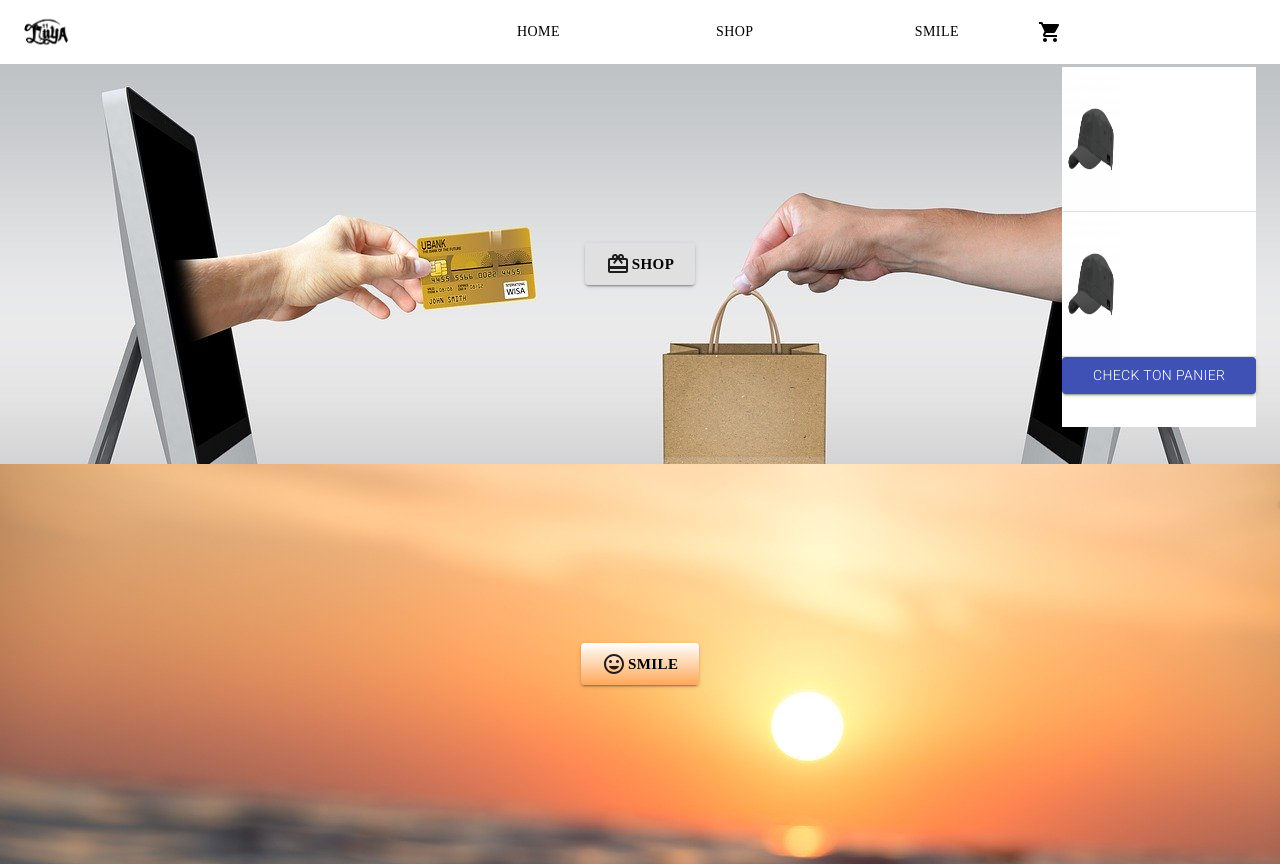
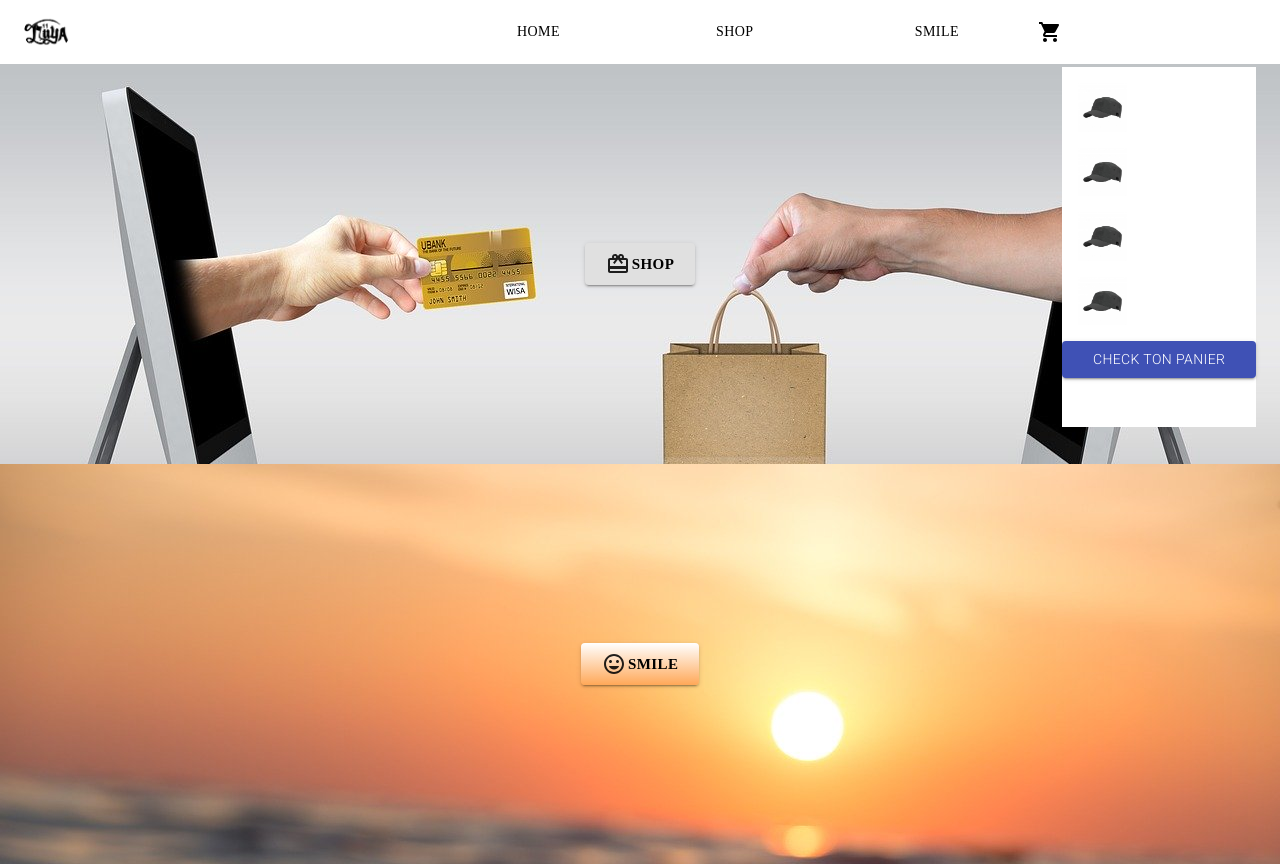
Before and after one commit to cameushans/niyacommerce, a React (Create React App) app: page / in a window 1280 px wide. Both pictures are taken after a click on the icon 1050 px from the left and 32 px from the top of the page. Built offline with nearby package versions, Linux system fonts and the light colour scheme; a web font is replaced by a local one.

Commit message:
pop-up du panier

```diff
--- a/src/component/Header.js
+++ b/src/component/Header.js
@@ -1,6 +1,6 @@
 import React ,{Fragment,useState} from 'react';
 import {Link} from "react-router-dom"
-import {makeStyles,AppBar,Toolbar,Avatar,Button,Badge,Grid, Typography,Divider} from "@material-ui/core";
+import {makeStyles,AppBar,Toolbar,Avatar,Button,Badge,Grid, Typography,Divider,List,ListItem} from "@material-ui/core";
 import ShoppingCartIcon from "@material-ui/icons/ShoppingCart"
 import {connect} from "react-redux";
 import useMediaQuery from '@material-ui/core/useMediaQuery';
@@ -93,10 +93,21 @@ import useMediaQuery from '@material-ui/core/useMediaQuery';
              <ShoppingCartIcon onClick={()=>{if(hide){setHide(!hide);props.hideMenu()}else{setHide(!hide);props.showMenu()}}} />
        </Badge>
           <Grid container direction="column" className={classes.hidden} >
-                <img  className={classes.img} alt="casquette"  src="../../casquette.jpg"/>
-                <Divider/>
-                <img  className={classes.img} alt="casquette"  src="../../casquette.jpg"/>
-                <Divider/>
+            <List>
+              <ListItem>
+                  <img  className={classes.img} alt="casquette"  src="../../casquette.jpg"/>
+              </ListItem>
+              <ListItem>
+                  <img  className={classes.img} alt="casquette"  src="../../casquette.jpg"/>
+              </ListItem>
+              <ListItem>
+                  <img  className={classes.img} alt="casquette"  src="../../casquette.jpg"/>
+              </ListItem>
+              <ListItem>
+                  <img  className={classes.img} alt="casquette"  src="../../casquette.jpg"/>
+              </ListItem>
+            </List>
+
                      <Button variant ="contained" color="primary" href="/panier">Check ton panier</Button>
           </Grid>
       </Toolbar>
```
